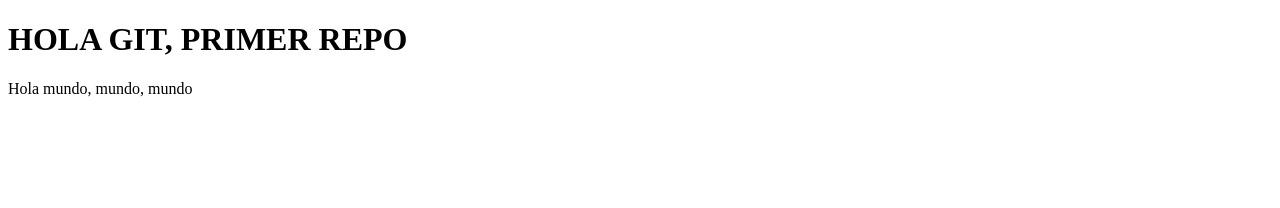
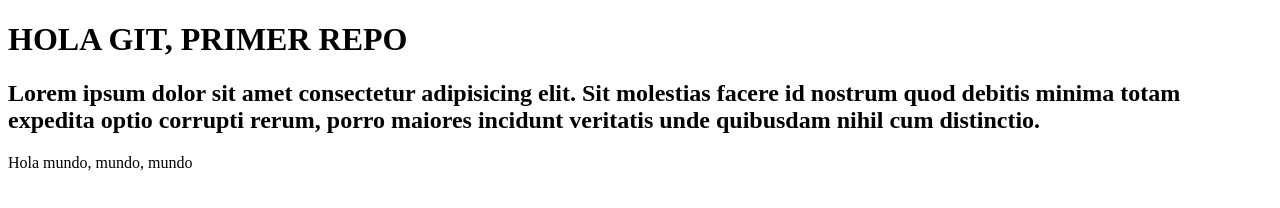
Before and after one commit to Crazyfurious/primerRepositorio, a plain HTML site: page index.html in a window 1280 px wide. Drawn offline with Linux system fonts and the light colour scheme.

Commit message:
H2 agregado

```diff
--- a/index.html
+++ b/index.html
@@ -8,6 +8,7 @@
 </head>
 <body>
     <h1>HOLA GIT, PRIMER REPO</h1>
+    <h2>Lorem ipsum dolor sit amet consectetur adipisicing elit. Sit molestias facere id nostrum quod debitis minima totam expedita optio corrupti rerum, porro maiores incidunt veritatis unde quibusdam nihil cum distinctio.</h2>
     <p>Hola mundo, mundo, mundo</p>
 </body>
 </html>
```
